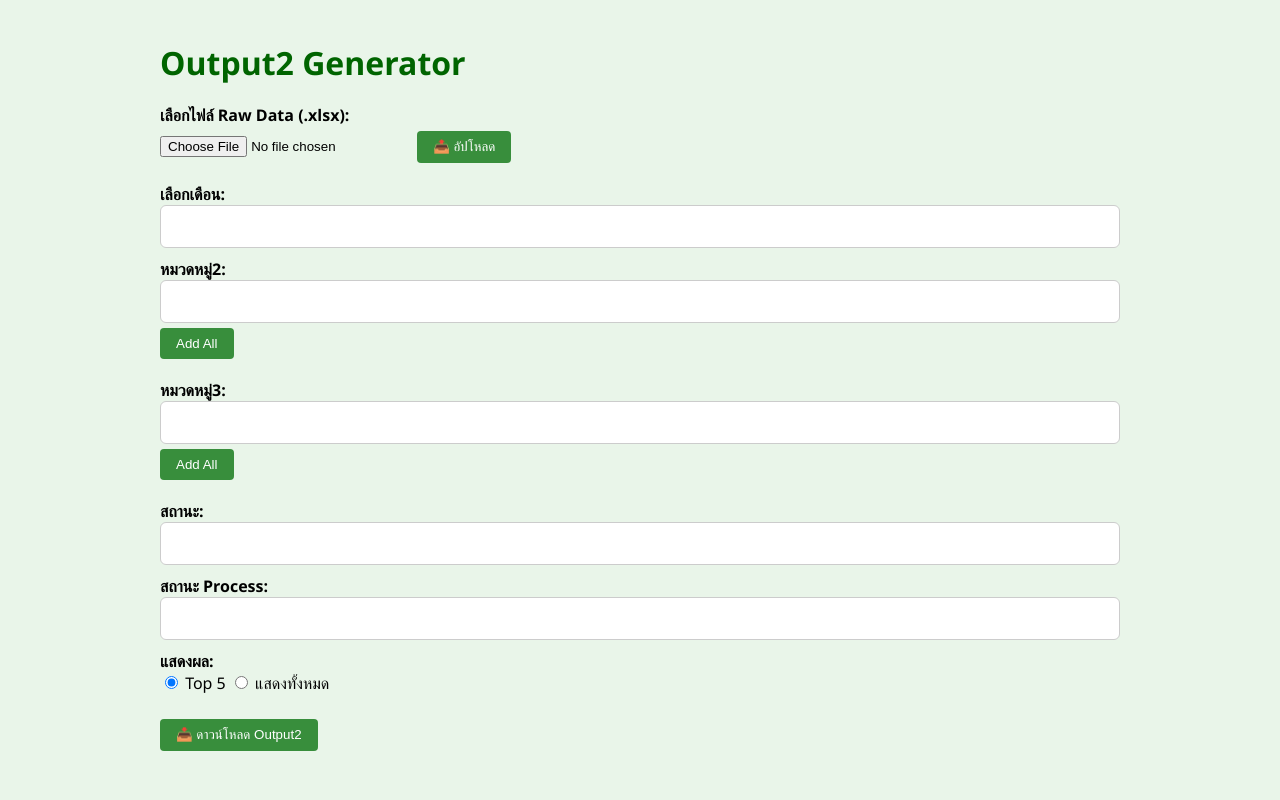
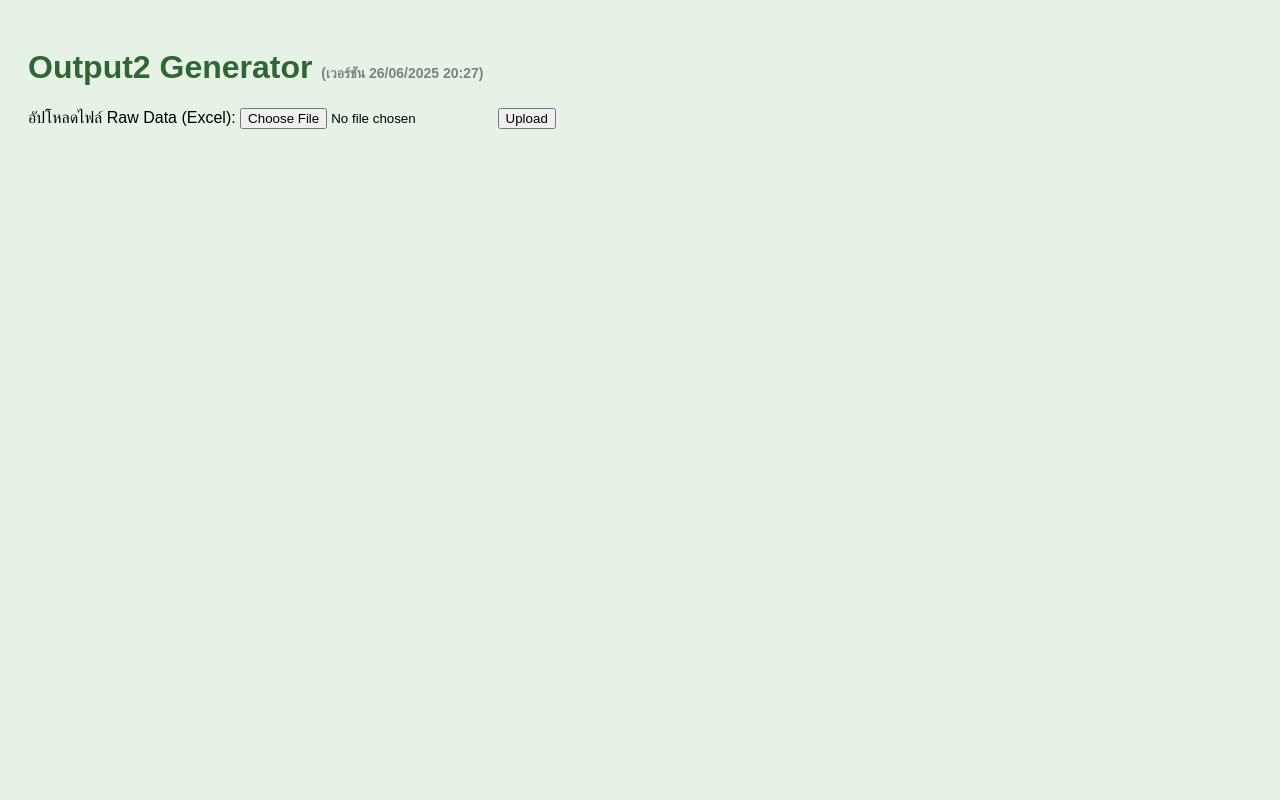
Before and after one commit to dogzamak/output2-generator, a Flask app: template templates/index.html in a window 1280 px wide. Run offline with Flask 3, Linux system fonts and the light colour scheme; the template is opened without the code that fills it, so the values that code supplies are empty; some libraries are stand-ins or nearby versions.

Commit message:
Add files via upload

```diff
--- a/templates/index.html
+++ b/templates/index.html
@@ -2,228 +2,161 @@
 <!DOCTYPE html>
 <html lang="th">
 <head>
-    <meta charset="UTF-8">
+  <meta charset="UTF-8" />
   <title>Output2 Generator</title>
+  <script src="https://code.jquery.com/jquery-3.6.0.min.js"></script>
   <link href="https://cdn.jsdelivr.net/npm/select2@4.1.0-rc.0/dist/css/select2.min.css" rel="stylesheet" />
-    <script src="https://code.jquery.com/jquery-3.6.0.min.js"></script>
   <script src="https://cdn.jsdelivr.net/npm/select2@4.1.0-rc.0/dist/js/select2.min.js"></script>
   <style>
-        body {
-            background-color: #e9f5e9;
-            font-family: 'Segoe UI', Tahoma, Geneva, Verdana, sans-serif;
-            padding: 20px;
-            max-width: 960px;
-            margin: auto;
+    body { background-color: #e6f2e6; font-family: sans-serif; padding: 20px; }
+    h1 { color: #2f6633; }
+    .form-section { margin-bottom: 20px; }
+    .select2-container--default .select2-selection--multiple {
+      border: 1px solid #ccc; border-radius: 4px;
     }
-        h1 {
-            color: #006400;
-            margin-bottom: 20px;
-        }
-        label {
-            font-weight: bold;
-            margin-top: 10px;
-            display: block;
-        }
-        select {
-            width: 100%;
-        }
-        .select2-container--default .select2-selection--multiple {
-            border: 1px solid #ccc;
-            min-height: 40px;
-            background: white;
-            border-radius: 6px;
-            padding: 6px;
-        }
-        .select2-container--default .select2-selection--multiple .select2-selection__choice {
-            background-color: #4caf50;
-            border: none;
-            border-radius: 4px;
-            color: white;
-            padding: 2px 8px;
-            margin-top: 5px;
-            font-size: 14px;
-            margin-right: 5px;
-        }
-        .select2-selection__choice__remove {
-            color: #ffffff !important;
-            margin-left: 5px;
-            font-weight: bold;
-        }
-        .select2-selection__choice__remove:hover {
-            color: #ffcdd2 !important;
-        }
-        .button-group {
-            margin-top: 20px;
-        }
-        .progress-bar {
-            height: 20px;
-            background-color: #4caf50;
-            color: white;
-            text-align: center;
-            width: 0%;
-        }
-        .progress-container {
-            width: 100%;
-            background-color: #ccc;
-            margin-top: 10px;
-            display: none;
-        }
-        .status-message {
-            margin-top: 10px;
-            font-weight: bold;
-            color: red;
-        }
-        button, input[type="file"] {
-            margin-top: 5px;
-            margin-bottom: 10px;
-        }
-        .btn {
-            background-color: #388e3c;
-            color: white;
-            border: none;
-            padding: 8px 16px;
-            border-radius: 4px;
-            cursor: pointer;
-        }
-        .btn:hover {
-            background-color: #2e7d32;
-        }
+    .upload-status { margin-top: 10px; color: green; }
+    .error { color: red; }
   </style>
 </head>
 <body>
-    <h1>Output2 Generator</h1>
-    <label for="fileInput">เลือกไฟล์ Raw Data (.xlsx):</label>
-    <input type="file" id="fileInput" accept=".xlsx">
-    <button class="btn" onclick="uploadFile()">📤 อัปโหลด</button>
-    <div class="progress-container"><div class="progress-bar" id="uploadProgress"></div></div>
-    <div class="status-message" id="statusMsg"></div>
+  <h1>Output2 Generator <span style="font-size: 14px; color: gray;">(เวอร์ชัน 26/06/2025 20:27)</span></h1>
 
-    <label for="months">เลือกเดือน:</label>
-    <select id="months" multiple="multiple"></select>
+  <div class="form-section">
+    <label>อัปโหลดไฟล์ Raw Data (Excel):</label>
+    <input type="file" id="fileInput" />
+    <button id="uploadBtn">Upload</button>
+    <div id="uploadProgress" class="upload-status"></div>
+    <div id="errorMessage" class="error"></div>
+  </div>
 
-    <label for="category2">หมวดหมู่2:</label>
-    <select id="category2" multiple="multiple"></select>
-    <button class="btn" onclick="addAll('category2')">Add All</button>
+  <div id="filters" style="display:none;">
+    <div class="form-section">
+      <label>เลือกเดือน:</label>
+      <select id="monthSelect" multiple="multiple" style="width: 100%"></select>
+    </div>
 
-    <label for="category3">หมวดหมู่3:</label>
-    <select id="category3" multiple="multiple"></select>
-    <button class="btn" onclick="addAll('category3')">Add All</button>
+    <div class="form-section">
+      <label>หมวดหมู่2:</label>
+      <button id="addAllCat2">Add All</button>
+      <select id="cat2Select" multiple="multiple" style="width: 100%"></select>
+    </div>
 
-    <label for="status">สถานะ:</label>
-    <select id="status" multiple="multiple"></select>
+    <div class="form-section">
+      <label>หมวดหมู่3:</label>
+      <button id="addAllCat3">Add All</button>
+      <select id="cat3Select" multiple="multiple" style="width: 100%"></select>
+    </div>
 
-    <label for="statusProcess">สถานะ Process:</label>
-    <select id="statusProcess" multiple="multiple"></select>
+    <div class="form-section">
+      <label>สถานะ:</label>
+      <select id="statusSelect" multiple="multiple" style="width: 100%"></select>
+    </div>
 
-    <label>แสดงผล:</label>
-    <input type="radio" name="topOption" value="top5" checked> Top 5
+    <div class="form-section">
+      <label>สถานะ Process:</label>
+      <select id="processSelect" multiple="multiple" style="width: 100%"></select>
+    </div>
+
+    <div class="form-section">
+      <label>ตัวเลือกการแสดงผล:</label><br>
+      <input type="radio" name="topOption" value="top5" checked> Top 5<br>
       <input type="radio" name="topOption" value="all"> แสดงทั้งหมด
+    </div>
 
-    <div class="button-group">
-        <button class="btn" onclick="downloadOutput2()">📥 ดาวน์โหลด Output2</button>
+    <button id="generateBtn">ดาวน์โหลด Output2</button>
   </div>
 
   <script>
-        const backendUrl = "https://output2-generator-production.up.railway.app";
+    const apiBase = "https://output2-generator-production.up.railway.app";
 
-        function addAll(selectId) {
-            const options = $(`#${selectId} option`).map(function() { return this.value; }).get();
-            $(`#${selectId}`).val(options).trigger('change');
-        }
+    $(document).ready(function () {
+      $("#monthSelect, #cat2Select, #cat3Select, #statusSelect, #processSelect").select2();
 
-        function loadDropdowns(data) {
-            const { months, category2, category3, status, status_process } = data;
-            const sets = {
-                months: months || [],
-                category2: category2 || [],
-                category3: category3 || [],
-                status: status || [],
-                statusProcess: status_process || []
-            };
-            Object.keys(sets).forEach(key => {
-                const el = $(`#${key}`);
-                el.empty();
-                if (Array.isArray(sets[key])) {
-                    sets[key].forEach(item => el.append(new Option(item, item)));
-                }
-                el.trigger('change');
-            });
-        }
-
-        $(document).ready(function() {
-            $("#months, #category2, #category3, #status, #statusProcess").select2();
-        });
-
-        function uploadFile() {
-            const file = document.getElementById("fileInput").files[0];
-            if (!file) return;
+      $("#uploadBtn").click(function () {
+        const file = $("#fileInput")[0].files[0];
+        if (!file) return alert("กรุณาเลือกไฟล์ก่อน");
 
         const formData = new FormData();
         formData.append("file", file);
 
-            $(".progress-container").show();
-            $("#uploadProgress").css("width", "0%").text("0%");
-            $("#statusMsg").text("");
+        $("#uploadProgress").text("Uploading...");
+        $("#errorMessage").text("");
 
         $.ajax({
-                url: backendUrl + "/upload_raw_data",
-                method: "POST",
+          url: apiBase + "/upload_raw_data",
+          type: "POST",
           data: formData,
+          processData: false,
           contentType: false,
-                processData: false,
-                xhr: function() {
-                    const xhr = new window.XMLHttpRequest();
-                    xhr.upload.addEventListener("progress", function(evt) {
-                        if (evt.lengthComputable) {
-                            const percent = Math.round((evt.loaded / evt.total) * 100);
-                            $("#uploadProgress").css("width", percent + "%").text(percent + "%");
+          success: function (res) {
+            if (!res || !Array.isArray(res.months)) {
+              $("#errorMessage").text("รูปแบบข้อมูลที่ได้จาก backend ไม่ถูกต้อง");
+              return;
             }
-                    }, false);
-                    return xhr;
+
+            $("#filters").show();
+            populateSelect("#monthSelect", res.months);
+            populateSelect("#cat2Select", res.category2Options);
+            populateSelect("#cat3Select", res.category3Options);
+            populateSelect("#statusSelect", res.statusOptions);
+            populateSelect("#processSelect", res.processOptions);
+            $("#uploadProgress").text("อัปโหลดสำเร็จแล้ว");
           },
-                success: function(response) {
-                    if (response && typeof response === "object") {
-                        loadDropdowns(response);
-                    } else {
-                        $("#statusMsg").text("⚠️ ข้อมูลที่ได้รับไม่ถูกต้องจาก backend");
+          error: function (err) {
+            $("#errorMessage").text("เกิดข้อผิดพลาดระหว่างอัปโหลด");
           }
-                },
-                error: function() {
-                    $("#statusMsg").text("❌ ไม่สามารถเชื่อมต่อ backend ได้");
+        });
+      });
+
+      function populateSelect(selector, items) {
+        if (!Array.isArray(items)) {
+          $(selector).html(""); return;
         }
+        $(selector).empty();
+        items.forEach(item => {
+          $(selector).append(new Option(item, item, false, false));
         });
       }
 
-        function downloadOutput2() {
+      $("#addAllCat2").click(function () {
+        const all = $("#cat2Select option").map(function () { return this.value; }).get();
+        $("#cat2Select").val(all).trigger("change");
+      });
+
+      $("#addAllCat3").click(function () {
+        const all = $("#cat3Select option").map(function () { return this.value; }).get();
+        $("#cat3Select").val(all).trigger("change");
+      });
+
+      $("#generateBtn").click(function () {
         const payload = {
-                months: $("#months").val(),
-                category2: $("#category2").val(),
-                category3: $("#category3").val(),
-                status: $("#status").val(),
-                status_process: $("#statusProcess").val(),
-                top: $("input[name='topOption']:checked").val()
+          months: $("#monthSelect").val(),
+          category2: $("#cat2Select").val(),
+          category3: $("#cat3Select").val(),
+          status: $("#statusSelect").val(),
+          process: $("#processSelect").val(),
+          top_option: $("input[name='topOption']:checked").val()
         };
 
-            fetch(backendUrl + "/generate_output2", {
+        $.ajax({
+          url: apiBase + "/generate_output2",
           method: "POST",
-                headers: { "Content-Type": "application/json" },
-                body: JSON.stringify(payload)
-            })
-            .then(res => {
-                if (!res.ok) throw new Error("Download failed");
-                return res.blob();
-            })
-            .then(blob => {
-                const url = window.URL.createObjectURL(blob);
-                const a = document.createElement("a");
-                a.href = url;
-                a.download = "Output2.xlsx";
-                document.body.appendChild(a);
-                a.click();
-                a.remove();
-            })
-            .catch(() => alert("❌ ไม่สามารถดาวน์โหลดไฟล์ Output2.xlsx ได้"));
+          contentType: "application/json",
+          data: JSON.stringify(payload),
+          xhrFields: { responseType: 'blob' },
+          success: function (data) {
+            const blob = new Blob([data], { type: "application/vnd.openxmlformats-officedocument.spreadsheetml.sheet" });
+            const link = document.createElement("a");
+            link.href = URL.createObjectURL(blob);
+            link.download = "Output2.xlsx";
+            link.click();
+          },
+          error: function () {
+            alert("เกิดข้อผิดพลาดในการ generate ไฟล์");
           }
+        });
+      });
+    });
   </script>
 </body>
 </html>
```
Lines whose indentation alone changed are shown as unchanged.
